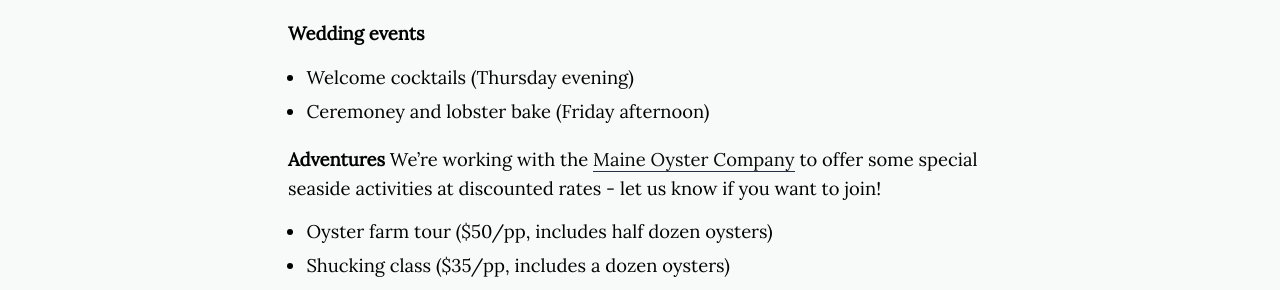
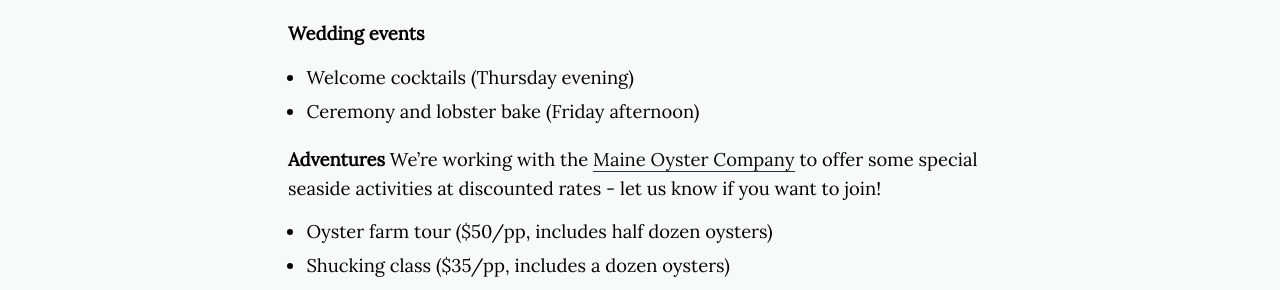
Before and after one commit to gustavosaume/wedding, a Jekyll site: the page built from docs/_posts/2020-08-02-things-to-do.markdown, in a window 1280 px wide and 900 px high, scrolled down 638 px. Shown: the part 161-451 px from the top of the window. Built offline with Jekyll 4.4.1, drawn with Linux system fonts in a browser that asks for light colours; nearby versions of some CDN libraries.

Commit message:
Update 2020-08-02-things-to-do.markdown

```diff
--- a/docs/_posts/2020-08-02-things-to-do.markdown
+++ b/docs/_posts/2020-08-02-things-to-do.markdown
@@ -9,7 +9,8 @@ There are tons of outdoor activities, shopping, and delicious food in the area -
 
 **Wedding events**
 * Welcome cocktails (Thursday evening)
-* Ceremoney and lobster bake (Friday afternoon)
+* Ceremony and lobster bake (Friday afternoon)
+
 
 **Adventures**
 We're working with the [Maine Oyster Company](https://themaineoystercompany.com/) to offer some special seaside activities at discounted rates - let us know if you want to join!
@@ -17,11 +18,13 @@ We're working with the [Maine Oyster Company](https://themaineoystercompany.com/
 * Shucking class ($35/pp, includes a dozen oysters)
 * Kayak rentals (daily and weekly available)
 
+
 **Outdoors**
 * Hiking in walking distance of West Point
 * Popham beach
 * Bowdoin Coastal Studies Center, Orrs Island
 * Topsham County Fair (Aug 4-9)
+
 
 **Museums & galleries**
 * Bowdoin College Museum of Art and Arctic Museum
```
